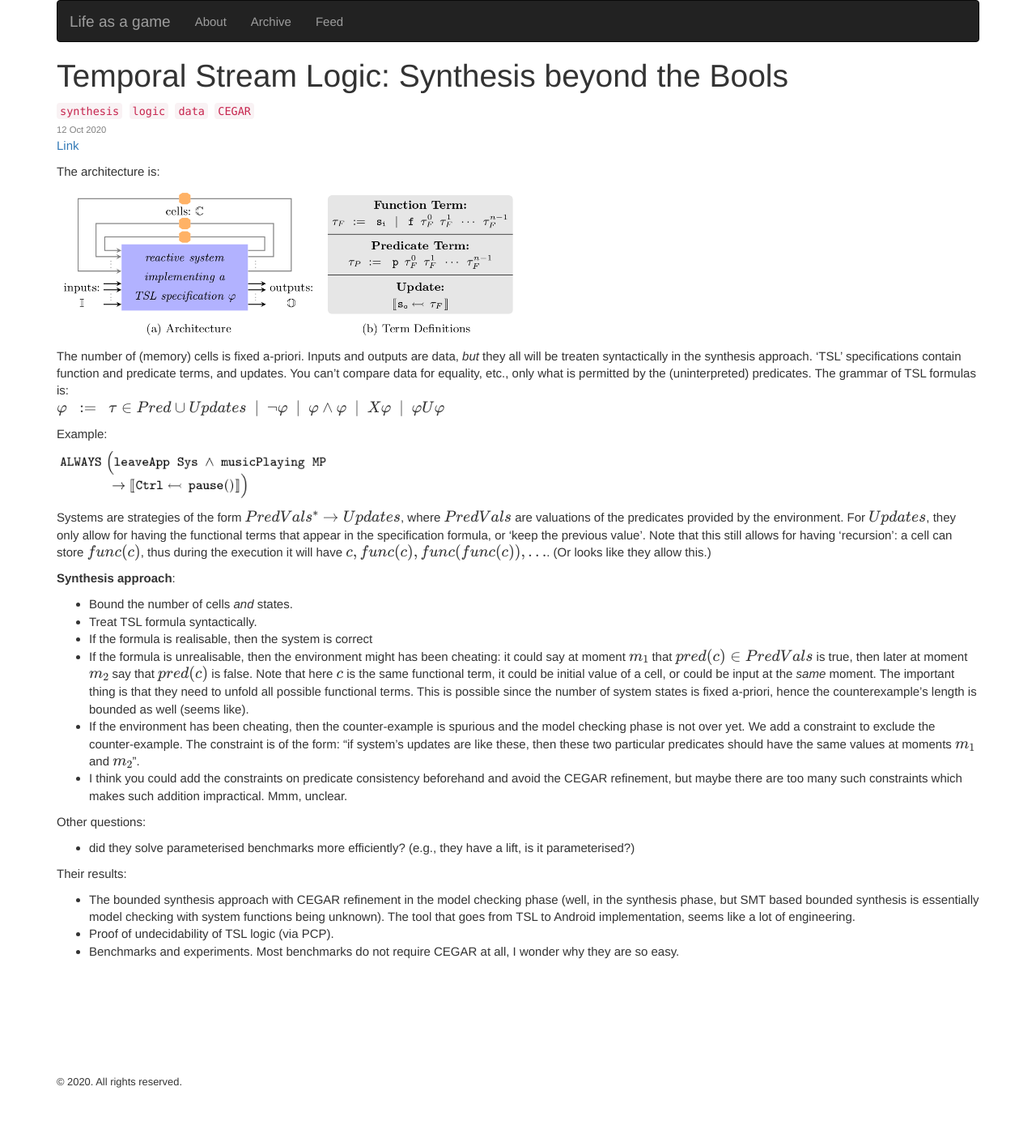
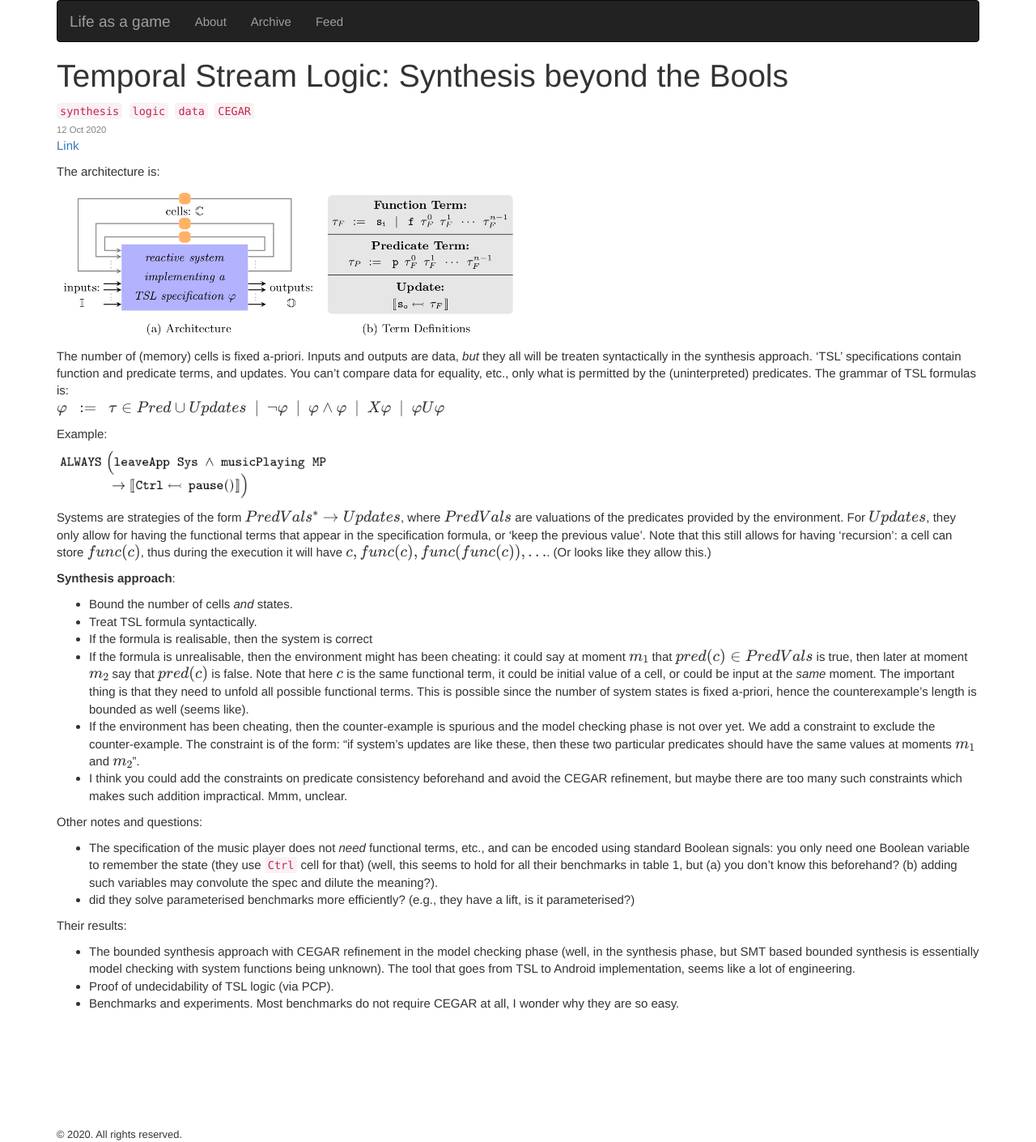
Before and after one commit to 5nizza/5nizza.github.io, a Jekyll site: the page built from _posts/zeta/2020-10-12-TLS-synthesis-beyond-the-bools.md, in a window 1280 px wide. Shown: the whole page at 81% size. Built offline with Jekyll 4.4.1, drawn with Linux system fonts in a browser that asks for light colours; nearby versions of some CDN libraries; formulas are drawn with MathJax 3; comment, search, counter and statistics services are not loaded; before the commit the page ends 1346 px from its top, so only the background shows below that.

Commit message:
more notes

```diff
--- a/_posts/zeta/2020-10-12-TLS-synthesis-beyond-the-bools.md
+++ b/_posts/zeta/2020-10-12-TLS-synthesis-beyond-the-bools.md
@@ -53,8 +53,14 @@ __Synthesis approach__:
   Mmm, unclear.
 
 
-Other questions:
+Other notes and questions:
 
+- The specification of the music player does not _need_ functional terms, etc.,
+  and can be encoded using standard Boolean signals:
+  you only need one Boolean variable to remember the state (they use `Ctrl` cell for that)
+  (well, this seems to hold for all their benchmarks in table 1, but
+   (a) you don't know this beforehand?
+   (b) adding such variables may convolute the spec and dilute the meaning?).
 - did they solve parameterised benchmarks more efficiently? (e.g., they have a lift, is it parameterised?)
 
 
```
